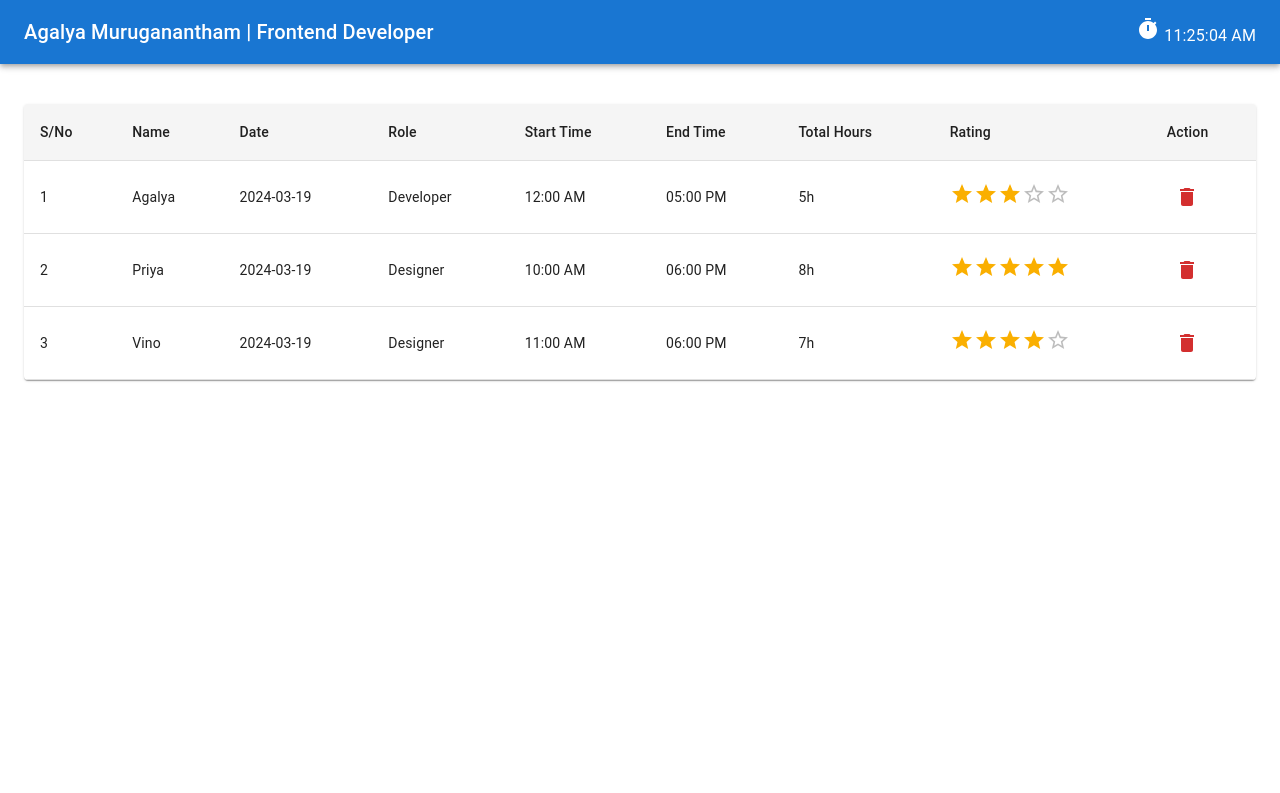
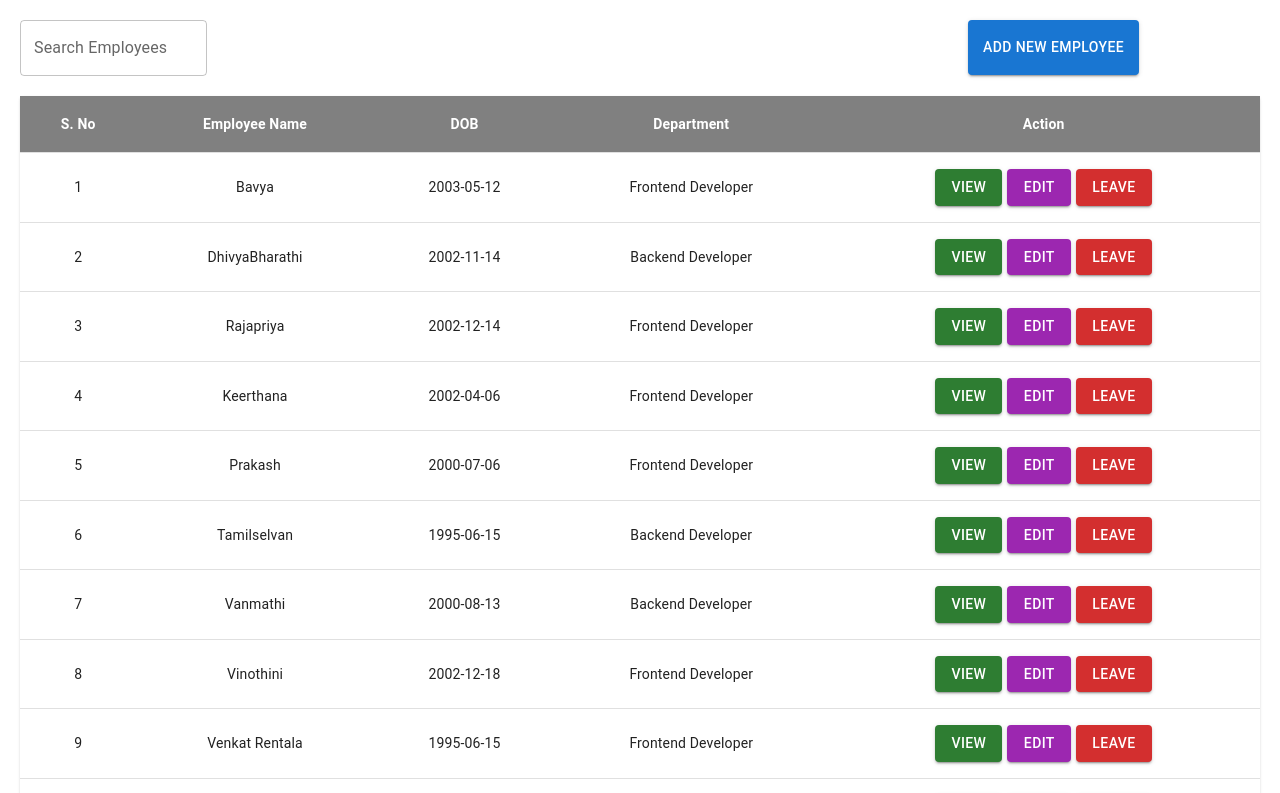
Before and after one commit to Agalya-10/Attendance-Management, a React (Create React App) app: page /etable in a window 1280 px wide. Shown: the top 793 px of the page. Built offline with nearby package versions, Linux system fonts and the light colour scheme.

Commit message:
Emplyee table

```diff
--- a/src/Components/Attendance.js
+++ b/src/Components/Attendance.js
@@ -1,21 +1,19 @@
 import React, { useState, useEffect } from "react";
-import { AppBar, Toolbar, Typography, Button, Box, Container, Grid, Paper, IconButton, TextField } from "@mui/material";
-import { ArrowBack, ArrowForward } from "@mui/icons-material";
+import { AppBar, Toolbar, Typography, Button, Box, Grid, Paper, TextField } from "@mui/material";
 import { PieChart, Pie, Cell, Tooltip } from "recharts";
+import { useTime } from "../Shared/CurrentTime";
+import TimerIcon from "@mui/icons-material/Timer";
+
+const officeLocation = { lat: 10.7867, lon: 79.1378 }; // eBrain Technologies Location
 
 const Attendance = () => {
-  const [currentTime, setCurrentTime] = useState(new Date());
+  const currentTime = useTime();
   const [startTime, setStartTime] = useState(null);
   const [endTime, setEndTime] = useState(null);
-  const [elapsedTime, setElapsedTime] = useState(60); // Starts at 01:00
+  const [elapsedTime, setElapsedTime] = useState(0);
   const [isRunning, setIsRunning] = useState(false);
-  const [weekStart, setWeekStart] = useState(new Date());
-  const [selectedDate, setSelectedDate] = useState(new Date().toISOString().split("T")[0]); // Calendar Input
-
-  useEffect(() => {
-    const timer = setInterval(() => setCurrentTime(new Date()), 1000);
-    return () => clearInterval(timer);
-  }, []);
+  const [selectedDate, setSelectedDate] = useState(new Date().toISOString().split("T")[0]);
+  const [distance, setDistance] = useState(null);
 
   useEffect(() => {
     let interval;
@@ -23,15 +21,72 @@ const Attendance = () => {
       interval = setInterval(() => {
         setElapsedTime((prev) => prev + 1);
       }, 1000);
+
+      // Location Check Every 5 Seconds
+      const locationCheck = setInterval(checkUserDistance, 5000);
+      return () => {
+        clearInterval(interval);
+        clearInterval(locationCheck);
+      };
     } else {
       clearInterval(interval);
     }
-    return () => clearInterval(interval);
   }, [isRunning]);
 
+  const getDistance = (lat1, lon1, lat2, lon2) => {
+    const R = 6371e3; // Earth radius in meters
+    const toRad = (deg) => (deg * Math.PI) / 180;
+    let dLat = toRad(lat2 - lat1);
+    let dLon = toRad(lon2 - lon1);
+    let a =
+      Math.sin(dLat / 2) * Math.sin(dLat / 2) +
+      Math.cos(toRad(lat1)) * Math.cos(toRad(lat2)) * Math.sin(dLon / 2) * Math.sin(dLon / 2);
+    let c = 2 * Math.atan2(Math.sqrt(a), Math.sqrt(1 - a));
+    return R * c; // Distance in meters
+  };
+
+  const checkUserDistance = () => {
+    if (navigator.geolocation) {
+      navigator.geolocation.getCurrentPosition(
+        (position) => {
+          let userLat = position.coords.latitude;
+          let userLon = position.coords.longitude;
+          let dist = getDistance(userLat, userLon, officeLocation.lat, officeLocation.lon);
+          setDistance(dist);
+
+          if (dist > 200) {
+            alert("You moved out of the 200m range! Timer stopped.");
+            setIsRunning(false);
+          }
+        },
+        () => {
+          alert("Location access denied!");
+        }
+      );
+    }
+  };
+
   const handleStart = () => {
-    setStartTime(new Date());
-    setIsRunning(true);
+    if (navigator.geolocation) {
+      navigator.geolocation.getCurrentPosition(
+        (position) => {
+          let userLat = position.coords.latitude;
+          let userLon = position.coords.longitude;
+          let dist = getDistance(userLat, userLon, officeLocation.lat, officeLocation.lon);
+          setDistance(dist);
+
+          if (dist <= 200) {
+            setStartTime(new Date());
+            setIsRunning(true);
+          } else {
+            alert("You are outside the 200-meter range!");
+          }
+        },
+        () => {
+          alert("Location access denied!");
+        }
+      );
+    }
   };
 
   const handleEnd = () => {
@@ -50,11 +105,11 @@ const Attendance = () => {
   const COLORS = ["#0088FE", "#00C49F"];
 
   return (
-    <Container maxWidth={false} sx={{ padding: 0, overflow: "hidden" }}>
-      <AppBar position="fixed" sx={{ backgroundColor: "#1A237E", width: "100%" }}>
-        <Toolbar sx={{ display: "flex", justifyContent: "space-between", alignItems: "center" }}>
-          <Typography variant="h6" sx={{ fontWeight: "bold" }}>Vinothini | Frontend Developer</Typography>
-          <Typography>{currentTime.toLocaleTimeString()}</Typography>
+    <>
+      <AppBar position="static">
+        <Toolbar sx={{ backgroundColor: "#7b2cbf" }}>
+          <Typography variant="h6" sx={{ flexGrow: 1 }}>Agalya Muruganantham | Frontend Developer</Typography>
+          <Typography> <TimerIcon /> {currentTime.toLocaleTimeString()}</Typography>
         </Toolbar>
       </AppBar>
 
@@ -76,6 +131,9 @@ const Attendance = () => {
               onClick={isRunning ? handleEnd : handleStart}>
               {isRunning ? "End" : "Start"}
             </Button>
+            <Typography mt={2} color="error">
+              {distance !== null ? `You are ${Math.round(distance)} meters away.` : ""}
+            </Typography>
           </Paper>
         </Grid>
 
@@ -119,7 +177,7 @@ const Attendance = () => {
           </Grid>
         )}
       </Grid>
-    </Container>
+    </>
   );
 };
 
--- a/src/Components/EmployeeTable.js
+++ b/src/Components/EmployeeTable.js
@@ -1,78 +1,156 @@
-import { AppBar, Toolbar, Typography, Table as MuiTable, TableBody, TableCell, TableContainer, TableHead, TableRow, Paper, IconButton,Grid2 } from "@mui/material";
-import DeleteIcon from "@mui/icons-material/Delete";
-import React from "react";
-import TimerIcon from '@mui/icons-material/Timer';
-import { useTime } from "../Shared/CurrentTime";
-import Rating from "@mui/material/Rating";
-
-const data = [
-  { id: 1, name: "Agalya", date: "2024-03-19", role: "Developer", startTime: "12:00 AM", endTime: "05:00 PM", totalHours: 5 },
-  { id: 2, name: "Priya", date: "2024-03-19", role: "Designer", startTime: "10:00 AM", endTime: "06:00 PM", totalHours: 8 },
-  { id: 3, name: "Vino", date: "2024-03-19", role: "Designer", startTime: "11:00 AM", endTime: "06:00 PM", totalHours: 7 },
-
-];
-
-// Function to calculate rating based on totalHours
-const getRating = (hours) => {
-  if (hours >= 8) return 5;
-  if (hours >= 6) return 4;
-  if (hours >= 4) return 3;
-  if (hours >= 2) return 2;
-  return 1;
-};
+import React, { useState } from "react";
+import { Table, TableBody, TableCell, TableContainer, TableHead, TableRow, Paper, Button, Dialog, DialogTitle, DialogContent, TextField, DialogActions,Grid2 } from "@mui/material";
 
 const EmployeeTable = () => {
-  const currentTime = useTime();
+  const [employees, setEmployees] = useState([
+    { id: 1, name: "Bavya", dob: "2003-05-12", department: "Frontend Developer" },
+    { id: 2, name: "DhivyaBharathi", dob: "2002-11-14",department: "Backend Developer" },
+    { id: 3, name: "Rajapriya", dob: "2002-12-14", department: "Frontend Developer" },
+    { id: 4, name: "Keerthana", dob: "2002-04-06", department: "Frontend Developer" },
+    { id: 5, name: "Prakash", dob: "2000-07-06", department: "Frontend Developer" },
+    { id: 6, name: "Tamilselvan", dob: "1995-06-15", department: "Backend Developer" },
+    { id: 7, name: "Vanmathi", dob: "2000-08-13", department: "Backend Developer" },
+    { id: 8, name: "Vinothini", dob: "2002-12-18", department: "Frontend Developer" },
+    { id: 9, name: "Venkat Rentala", dob: "1995-06-15", department: "Frontend Developer" },
+    { id: 10, name: "Agalya", dob: "2004-05-10", department: "Frontend Developer" },
+    { id: 11, name: "Amsavarthani", dob: "2003-08-18", department: "Backend Developer" },
+    { id: 12, name: "Priya", dob: "2003-11-26", department: "Frontend Developer" },
+    { id: 13, name: "Pavithra", dob: "2003-09-26", department: "Frontend Developer" },
+    { id: 14, name: "Gowthamraj", dob: "2001-06-20", department: "Backend Developer" },
+    { id: 15, name: "Minar Vengat", dob: "2005-01-17", department: "Frontend Developer" },
+    { id: 16, name: "Kanimozhi", dob: "2003-07-21", department: "Frontend Developer" },
+    { id: 17, name: "Parthiban", dob: "2003-01-29", department: "Frontend Developer" },
+    { id: 18, name: "Tamil nila", dob: "1996-06-05", department: "Backend Developer" },
+    { id: 19, name: "Dhayanithi", dob: "1995-06-15", department: "Backend Developer" },
+
+  ]);
+  const [selectedEmployee, setSelectedEmployee] = useState(null);
+  const [open, setOpen] = useState(false);
+  const [isEdit, setIsEdit] = useState(false);
+  const [search, setSearch] = useState("");
+  const [isAdd, setIsAdd] = useState(false);
+
+
+  const handleView = (employee) => {
+    setSelectedEmployee(employee);
+    setIsEdit(false);
+    setOpen(true);
+  };
+
+  const handleEdit = (employee) => {
+    setSelectedEmployee({ ...employee });
+    setIsEdit(true);
+    setOpen(true);
+  };
+
+  const handleDelete = (id) => {
+    setEmployees(employees.filter(emp => emp.id !== id));
+  };
+
+  const handleClose = () => {
+    setOpen(false);
+  };
+   const handleSave = () => {
+    if (isEdit) {
+      setEmployees(
+        employees.map(emp => (emp.id === selectedEmployee.id ? selectedEmployee : emp))
+      );
+    } else if (isAdd) {
+      setEmployees([...employees, { ...selectedEmployee, id: employees.length + 1 }]);
+    }
+    setOpen(false);
+  };
+
+  const handleAddEmployee = () => {
+    setSelectedEmployee({ name: "", dob: "", department: "" });
+    setIsEdit(false);
+    setIsAdd(true);
+    setOpen(true);
+  };
+
+  const filteredEmployees = employees.filter(emp =>
+    emp.name.toLowerCase().includes(search.toLowerCase())
+  );
 
   return (
     <>
-      <AppBar position="static">
-        <Toolbar>
-          <Typography variant="h6" sx={{ flexGrow: 1 }}>Agalya Muruganantham | Frontend Developer</Typography>
-          <Typography> <TimerIcon /> {currentTime.toLocaleTimeString()}</Typography>
-        </Toolbar>
-      </AppBar>
+      <Grid2 container spacing={3} sx={{ margin: "20px",justifyContent:"space-between"}}>
+      <Grid2 size={2}>
+          <TextField
+            fullWidth
+            label="Search Employees"
+            variant="outlined"
+            value={search}
+            onChange={(e) => setSearch(e.target.value)}
+          />
+        </Grid2>
+        <Grid2 size={3} >
+          <Button variant="contained" color="primary"sx={{padding:"15px"}} onClick={handleAddEmployee}>Add New Employee</Button>
+        </Grid2>
+      </Grid2>
 
-      <Grid2 container spacing={2} sx={{ p: 3 }}>
-      <Grid2 size={12}>
-      <TableContainer component={Paper} sx={{ mt: 2 }}>
-        <MuiTable>
-          <TableHead sx={{ backgroundColor: "#f5f5f5", fontWeight: "bold" }}>
+      <Grid2 component={Paper} sx={{ margin: "20px"}}>
+        <Table>
+          <TableHead sx={{ backgroundColor: "gray" }}>
             <TableRow>
-              <TableCell>S/No</TableCell>
-              <TableCell>Name</TableCell>
-              <TableCell>Date</TableCell>
-              <TableCell>Role</TableCell>
-              <TableCell>Start Time</TableCell>
-              <TableCell>End Time</TableCell>
-              <TableCell>Total Hours</TableCell>
-              <TableCell>Rating</TableCell>
-              <TableCell>Action</TableCell>
+              <TableCell align="center" sx={{ fontWeight: "bold", color: "#fff" }}>S. No</TableCell>
+              <TableCell align="center" sx={{ fontWeight: "bold", color: "#fff" }}>Employee Name</TableCell>
+              <TableCell align="center" sx={{ fontWeight: "bold", color: "#fff" }}>DOB</TableCell>
+              <TableCell align="center" sx={{ fontWeight: "bold", color: "#fff" }}>Department</TableCell>
+              <TableCell align="center" sx={{ fontWeight: "bold", color: "#fff" }}>Action</TableCell>
             </TableRow>
           </TableHead>
           <TableBody>
-            {data.map((row,index) => (
-              <TableRow key={row.id}>
-                <TableCell>{index + 1}</TableCell>
-                <TableCell>{row.name}</TableCell>
-                <TableCell>{row.date}</TableCell>
-                <TableCell>{row.role}</TableCell>
-                <TableCell>{row.startTime}</TableCell>
-                <TableCell>{row.endTime}</TableCell>
-                <TableCell>{row.totalHours}h</TableCell>
-                <TableCell>
-                  <Rating name="half-rating-read" value={getRating(row.totalHours)} precision={0.5} readOnly />
-                </TableCell>
-                <TableCell>
-                  <IconButton color="error"><DeleteIcon /></IconButton>
+            {filteredEmployees.map((employee, index) => (
+              <TableRow key={employee.id}>
+                <TableCell align="center">{index + 1}</TableCell>
+                <TableCell align="center">{employee.name}</TableCell>
+                <TableCell align="center">{employee.dob}</TableCell>
+                <TableCell align="center">{employee.department}</TableCell>
+                <TableCell align="center">
+                  <Button variant="contained" color="success" onClick={() => handleView(employee)}>View</Button>
+                  <Button variant="contained" color="secondary" onClick={() => handleEdit(employee)} style={{ margin: "0 5px" }}>Edit</Button>
+                  <Button variant="contained" color="error" onClick={() => handleDelete(employee.id)}>Leave</Button>
                 </TableCell>
               </TableRow>
             ))}
           </TableBody>
-        </MuiTable>
-      </TableContainer>
+        </Table>
       </Grid2>
-      </Grid2>
+
+        <Dialog open={open} onClose={handleClose}>
+        <DialogTitle>{isEdit ? "Edit Employee" : "View Employee"}</DialogTitle>
+        <DialogContent>
+          <TextField
+            label="Name"
+            fullWidth
+            margin="dense"
+            value={selectedEmployee?.name || ""}
+            onChange={(e) => isEdit && setSelectedEmployee({ ...selectedEmployee, name: e.target.value })}
+            InputProps={{ readOnly: !isEdit }}
+          />
+          <TextField
+            label="DOB"
+            fullWidth
+            margin="dense"
+            value={selectedEmployee?.dob || ""}
+            onChange={(e) => isEdit && setSelectedEmployee({ ...selectedEmployee, dob: e.target.value })}
+            InputProps={{ readOnly: !isEdit }}
+          />
+          <TextField
+            label="Department"
+            fullWidth
+            margin="dense"
+            value={selectedEmployee?.department || ""}
+            onChange={(e) => isEdit && setSelectedEmployee({ ...selectedEmployee, department: e.target.value })}
+            InputProps={{ readOnly: !isEdit }}
+          />
+        </DialogContent>
+        <DialogActions>
+          <Button onClick={handleClose} color="primary">Close</Button>
+          {isEdit && <Button onClick={handleSave} color="success" variant="contained">Save</Button>}
+        </DialogActions>
+      </Dialog>
     </>
   );
 };
```
